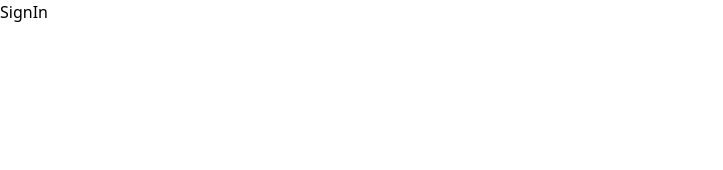
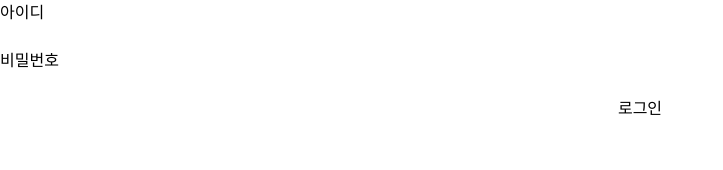
Before and after one commit to jeongye01/wanted-pre-onboarding-frontend, a React (Create React App) app: page /signin in a window 1280 px wide. Shown: the top 170 px of the page, without its empty margins (0-723 px from the left). Built offline with nearby package versions, Linux system fonts and the light colour scheme.

Commit message:
feat: #로그인 / 회원가입 로그인 api 연동

```diff
--- a/src/app.modules/constants/ServiceUrl.ts
+++ b/src/app.modules/constants/ServiceUrl.ts
@@ -2,4 +2,5 @@ export const SERVICE_URL = {
 	home: '/',
 	signIn: '/signin',
 	signUp: '/signup',
+	todo: '/todo',
 };
--- a/src/pages/SignIn.tsx
+++ b/src/pages/SignIn.tsx
@@ -1,7 +1,52 @@
-import React from 'react';
+import client from 'app.modules/api/client';
+import { SERVICE_URL } from 'app.modules/constants/ServiceUrl';
+import React, { useState } from 'react';
+import { useNavigate } from 'react-router-dom';
 
 function SignIn() {
-	return <div>SignIn</div>;
+	const [email, setEmail] = useState<string>('');
+	const [password, setPassword] = useState<string>('');
+	const navigate = useNavigate();
+	const signInHandler = async (e: React.FormEvent) => {
+		e.preventDefault();
+		try {
+			const {
+				data: { access_token },
+			} = await client.post('/auth/signin', {
+				email,
+				password,
+			});
+			client.defaults.headers['Authorization'] = `Bearer ${access_token}`;
+			// 로그인이 성공적으로 처리되었다면 /todo 경로로 이동합니다.
+			navigate(SERVICE_URL.todo);
+		} catch (error) {
+			console.error(error);
+		}
+	};
+	return (
+		<div>
+			<form onSubmit={signInHandler} className="flex flex-col">
+				<label htmlFor="email-signin">아이디</label>
+				<input
+					id="email-signin"
+					value={email}
+					onChange={(e) => setEmail(e.target.value)}
+					data-testid="email"
+					type="email"
+				/>
+				<label htmlFor="password-signin">비밀번호</label>
+				<input
+					id="password-signin"
+					value={password}
+					onChange={(e) => setPassword(e.target.value)}
+					data-testid="password"
+				/>
+				<button disabled={Boolean(!email.trim() || !password.trim())} type="submit" data-testid="signin-button">
+					로그인
+				</button>
+			</form>
+		</div>
+	);
 }
 
 export default SignIn;
--- a/src/pages/SignUp.tsx
+++ b/src/pages/SignUp.tsx
@@ -1,6 +1,5 @@
 import client from 'app.modules/api/client';
 import { SERVICE_URL } from 'app.modules/constants/ServiceUrl';
-import axios from 'axios';
 import React, { useState } from 'react';
 import { useNavigate } from 'react-router-dom';
 
@@ -25,17 +24,17 @@ function SignUp() {
 	return (
 		<div>
 			<form onSubmit={signUpHandler} className="flex flex-col">
-				<label htmlFor="id">아이디 *</label>
+				<label htmlFor="email-signup">이메일 *</label>
 				<input
-					id="id"
+					id="email-signup"
 					value={email}
 					onChange={(e) => setEmail(e.target.value)}
 					data-testid="email-input"
 					type="email"
 				/>
-				<label htmlFor="password">비밀번호 *</label>
+				<label htmlFor="password-signup">비밀번호 *</label>
 				<input
-					id="password"
+					id="password-signup"
 					value={password}
 					onChange={(e) => setPassword(e.target.value)}
 					data-testid="password-input"
```
Also changed, not shown: 1 other file (tests, documents, lock files or other folders).
